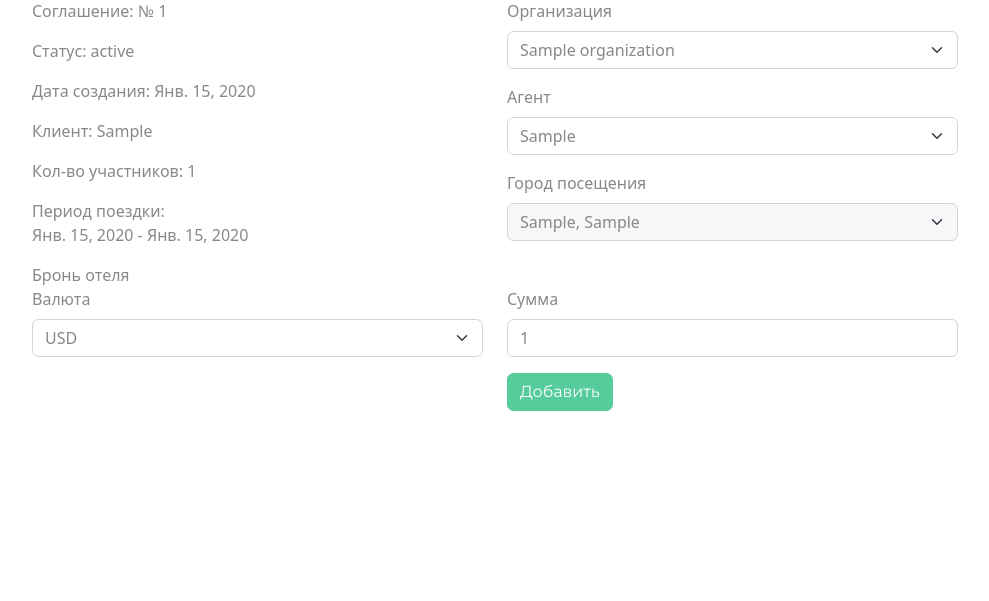
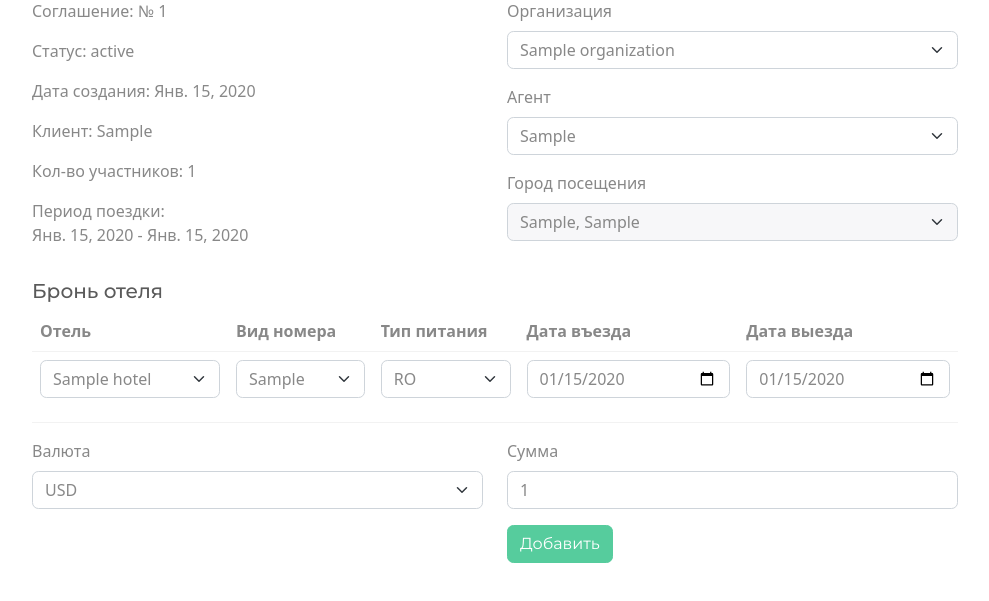
Before and after one commit to Kudryashova-Nastya/travelers_dream, a Django app: page /contract/1 in a window 1280 px wide. Shown: the part 199-800 px from the top of the page, without its empty margins (50-1039 px from the left). Run offline with Django 3.2, Linux system fonts and the light colour scheme; a user stored in the database is signed in; tables that the repository leaves empty hold one stand-in row (values such as "Sample post").

Commit message:
create hotel

```diff
--- a/templates/travelers_dream/contract.html
+++ b/templates/travelers_dream/contract.html
@@ -57,7 +57,76 @@
                             {% endfor %}
                         </select>
                     </div>
-                    <div class="col-12">Бронь отеля</div>
+
+                    <div class="col-12 mt-3">
+                        <h5>Бронь отеля</h5>
+                        <table class="table">
+                            <thead>
+                            <tr>
+                                <th scope="col">Отель</th>
+                                <th scope="col">Вид номера</th>
+                                <th scope="col">Тип питания</th>
+                                <th scope="col">Дата въезда</th>
+                                <th scope="col">Дата выезда</th>
+                            </tr>
+                            </thead>
+                            <tr>
+                                <td>
+                                    <select class="form-select mb-3" id="hotel" name="hotel">
+                                        {% for hotel in hotels %}
+                                            <option {% if hotel == reservation.hotel %} selected {% endif %}
+                                                                                        value="{{ hotel.id }}">
+                                                {{ hotel.name }}
+                                            </option>
+                                        {% endfor %}
+                                    </select>
+                                </td>
+                                <td>
+                                    <select class="form-select mb-3" id="room_type" name="room_type">
+                                        {% for room_type in room_types %}
+                                            <option {% if room_type == reservation.room_type %} selected {% endif %}
+                                                                                                value="{{ room_type.id }}">
+                                                {{ room_type.type }}
+                                            </option>
+                                        {% endfor %}
+                                    </select>
+                                </td>
+                                <td>
+                                    <select class="form-select mb-3" id="food" name="food">
+                                        <option {% if 'RO' == reservation.food %} selected {% endif %} value="RO">
+                                            RO
+                                        </option>
+                                        <option {% if 'RR' == reservation.food %} selected {% endif %} value="RR">
+                                            RR
+                                        </option>
+                                        <option {% if 'OB' == reservation.food %} selected {% endif %} value="OB">
+                                            OB
+                                        </option>
+                                        <option {% if 'BB' == reservation.food %} selected {% endif %} value="BB">
+                                            BB
+                                        </option>
+                                        <option {% if 'HB' == reservation.food %} selected {% endif %} value="HB">
+                                            HB
+                                        </option>
+                                        <option {% if 'AL' == reservation.food %} selected {% endif %} value="AL">
+                                            AL
+                                        </option>
+                                    </select>
+                                </td>
+                                <td>
+                                    <input type="date" name="start" id="start"
+                                           value="{{reservation.start|default_if_none:contract.agreement_id.date_start|date:"Y-m-d"}}"
+                                           required class="mb-3 form-control">
+                                </td>
+                                <td>
+                                    <input type="date" name="end" id="end"
+                                           value="{{reservation.end|default_if_none:contract.agreement_id.date_end|date:"Y-m-d"}}" required
+                                           class="mb-3 form-control">
+                                </td>
+                            </tr>
+                        </table>
+                    </div>
+
                     <div class="col-6">
                         <label for="currency" class="form-label">Валюта</label>
                         <select class="form-select mb-3" id="currency" name="currency">
@@ -69,7 +138,7 @@
                     </div>
                     <div class="col-6">
                         <label for="sum" class="form-label">Сумма</label>
-                        <input type="number" value="{{ contract.agreement_id.number_participants }}" name="sum" id="sum"
+                        <input type="number" value="{{ contract.sum }}" name="sum" id="sum"
                                class="mb-3 form-control" placeholder="Сумма" required>
 
                         <button type="submit" class="btn btn-success">Добавить</button>
--- a/travelers_dream/admin.py
+++ b/travelers_dream/admin.py
@@ -18,7 +18,7 @@ class EmployeeAdmin(admin.ModelAdmin):
     list_display = ('fio', 'position', 'dob', 'organization')
 
 class ReservationAdmin(admin.ModelAdmin):
-    list_display = ('hotel', 'room_type', 'start', 'end', 'amount')
+    list_display = ('hotel', 'room_type', 'start', 'end', 'food')
 
 class TicketAdmin(admin.ModelAdmin):
     list_display = ('transport', 'contract', 'transfer')
--- a/travelers_dream/models.py
+++ b/travelers_dream/models.py
@@ -293,17 +293,17 @@ class PositionEmployee(models.Model):
 
 
 class Reservation(models.Model):
-    hotel = models.ForeignKey(Hotel, models.DO_NOTHING)
-    room_type = models.ForeignKey('RoomType', models.DO_NOTHING, db_column='room_type')
-    start = models.DateTimeField()
-    end = models.DateTimeField()
-    amount = models.IntegerField()
+    hotel = models.ForeignKey(Hotel, models.DO_NOTHING, default=2)
+    room_type = models.ForeignKey('RoomType', models.DO_NOTHING, db_column='room_type', default=1)
+    start = models.DateField(blank=True, null=True)
+    end = models.DateField(blank=True, null=True)
+    # amount = models.IntegerField()
     contract = models.ForeignKey(Contract, models.DO_NOTHING)
-    currency = models.IntegerField()
+    # currency = models.IntegerField()
     food = models.CharField(max_length=3)
 
     class Meta:
-        managed = False
+        managed = True
         db_table = 'reservation'
 
     def __str__(self):
--- a/travelers_dream/views.py
+++ b/travelers_dream/views.py
@@ -6,9 +6,10 @@ from django.db import transaction
 from django.shortcuts import render, redirect
 from django.urls import reverse_lazy
 from .models import Employee, Client, PositionEmployee, Organization, StatusClient, AuthUser, Activity, Agreement, City, \
-    Contract, Currency, Payment
+    Contract, Currency, Payment, RoomType, Hotel, Reservation
 from .forms import EmployeeCreateForm, ClientCreateForm, UserCreateForm, AuthUserForm, UserActivityForm, \
-    AgreementCreateForm, ContractCreateForm, ContractUpdateForm, PaymentCreateForm, StatusContractUpdateForm
+    AgreementCreateForm, ContractCreateForm, ContractUpdateForm, PaymentCreateForm, StatusContractUpdateForm, \
+    ReservationUpdateForm
 
 
 def index(request):
@@ -220,17 +221,23 @@ def agreement(request, id):
                     contract = None
 
                 # если договор существует, переходим к нему
-                # иначе создаём договор и редиректим на него
+                # иначе создаём договор (вместе с бронью) и редиректим на него
                 if contract is None:
                     form_contractCreate = ContractCreateForm(
                         {'date': str(datetime.datetime.now().date()),
                          'agreement_id': agreement})
-                    if form_contractCreate.is_valid():
+                    form_reservationCreate = ReservationUpdateForm({
+                        'hotel': 2, 'room_type': 1, 'food': 'RO'
+                    })
+                    if form_contractCreate.is_valid() and form_reservationCreate.is_valid():
                         contract_instance = form_contractCreate.save(commit=False)
                         contract_instance.save()
+                        reservation_instance = form_reservationCreate.save(commit=False)
+                        reservation_instance.contract = contract_instance
+                        reservation_instance.save()
                         return redirect('contract', id=contract_instance.id)
                     else:
-                        error = str(form_contractCreate.errors)
+                        error = str(form_contractCreate.errors)+str(form_reservationCreate.errors)
                 else:
                     return redirect('contract', id=contract.id)
             return redirect('agreements')
@@ -277,16 +284,22 @@ def create_agreement(request):
             if 'add' in request.POST:
                 return redirect('agreements')
             elif 'add_redirect' in request.POST:
-                # создаём договор и редиректим на него
+                # создаём договор (вместе с бронью) и редиректим на него
                 form_contractCreate = ContractCreateForm(
                     {'date': str(datetime.datetime.now().date()),
                      'agreement_id': form_instance.id})
-                if form_contractCreate.is_valid():
+                form_reservationCreate = ReservationUpdateForm({
+                    'hotel': 2, 'room_type': 1, 'food': 'RO'
+                })
+                if form_contractCreate.is_valid() and form_reservationCreate.is_valid():
                     contract_instance = form_contractCreate.save(commit=False)
                     contract_instance.save()
+                    reservation_instance = form_reservationCreate.save(commit=False)
+                    reservation_instance.contract = contract_instance
+                    reservation_instance.save()
                     return redirect('contract', id=contract_instance.id)
                 else:
-                    error = str(form_contractCreate.errors)
+                    error = str(form_contractCreate.errors) + str(form_reservationCreate.errors)
         else:
             error = str(form.errors)
 
@@ -306,6 +319,8 @@ def contracts(request):
 def contract(request, id):
     error = ''
     contract = Contract.objects.get(id=id)
+    reservation = Reservation.objects.get(contract=contract.id)
+
     if request.method == 'POST':
         # добавление активности пользователя
         try:
@@ -327,28 +342,38 @@ def contract(request, id):
                 form_activity.save()
 
         form = ContractUpdateForm(request.POST, instance=contract)
-        if form.is_valid():
+        form_reservation = ReservationUpdateForm(request.POST, instance=reservation)
+        if form.is_valid() and form_reservation.is_valid():
             form_instance = form.save(commit=False)
             form_instance.date = datetime.datetime.now().date()
             form_instance.agreement_id = contract.agreement_id
-            form_instance.status = 'Ожидание оплаты поездки'
+            if contract.status == 'Оформление договора':
+                form_instance.status = 'Ожидание оплаты поездки'
             form_instance.save()
+
+            reservation_instance = form_reservation.save(commit=False)
+            reservation_instance.contract = form_instance
+            reservation_instance.save()
             return redirect('contracts')
         else:
-            error = str(form.errors)
+            error = str(form.errors)+str(form_reservation.errors)
 
     organizations = Organization.objects.all()
     agent = Employee.objects.all()
     currency = Currency.objects.all()
     city = City.objects.all()
+    room_types = RoomType.objects.all()
+    hotels = Hotel.objects.all()
     return render(request, 'travelers_dream/contract.html',
                   {'contract': contract, 'error': error, 'organizations': organizations, 'agent': agent,
-                   'city': city, 'currency': currency})
+                   'city': city, 'currency': currency, 'room_types': room_types, 'hotels': hotels,
+                   'reservation': reservation})
 
 
 def payments(request):
     payments = Payment.objects.all()
     return render(request, 'travelers_dream/payments.html', {'payments': payments})
+
 
 def create_payment(request, contract_id):
     error = ''
```
Also changed, not shown: travelers_dream/forms.py (+7 -1 lines).
